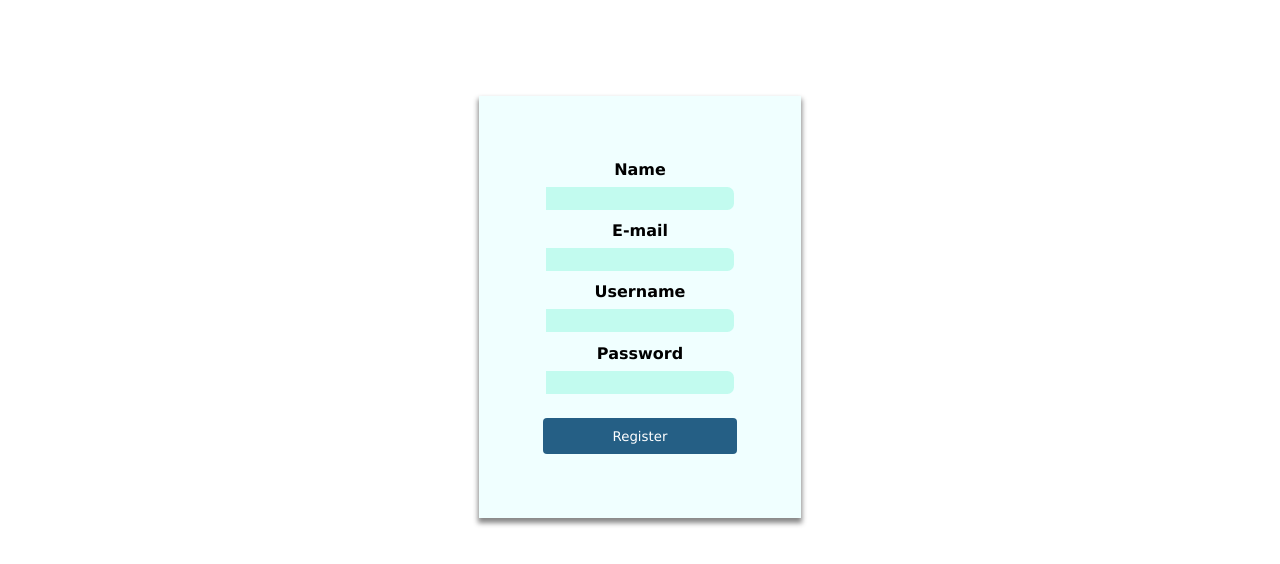
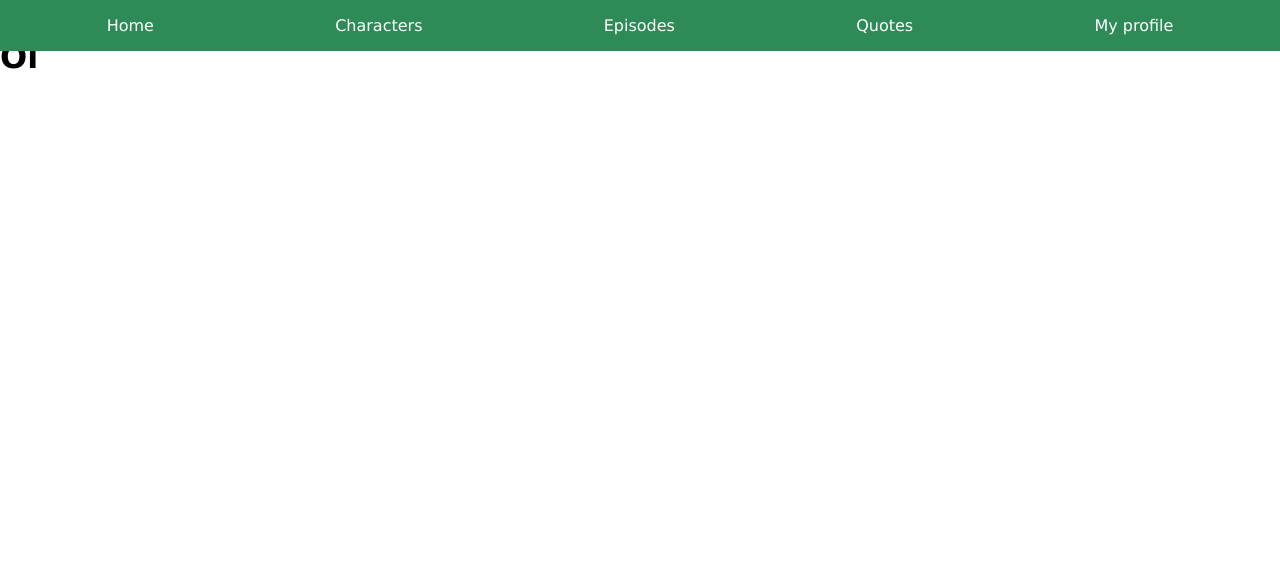
Before and after one commit to emanusantos/bbcrud, a React (Create React App) app: page / in a window 1280 px wide. Shown: the top 564 px of the page. Built offline with nearby package versions, Linux system fonts and the light colour scheme.

Commit message:
Started the Characters page

```diff
--- a/src/App.js
+++ b/src/App.js
@@ -1,11 +1,12 @@
 import React from 'react';
 //import Login from './Pages/Login';
-import Register from './Pages/Register';
+//import Register from './Pages/Register';
 //import Home from './Pages/Home';
+import Characters from './Pages/Characters';
 
 function App() {
   return (
-    <Register />
+    <Characters />
   );
 }
 
--- /dev/null
+++ b/src/Pages/Characters.js
@@ -0,0 +1,12 @@
+import React from 'react';
+import { Navbar } from '../Components/helper.js';
+
+export default function Characters() {
+    return (
+        <>
+            <Navbar />
+            <h1>Oi</h1>
+            <h1>Oi</h1>
+        </>
+    )
+}
```
